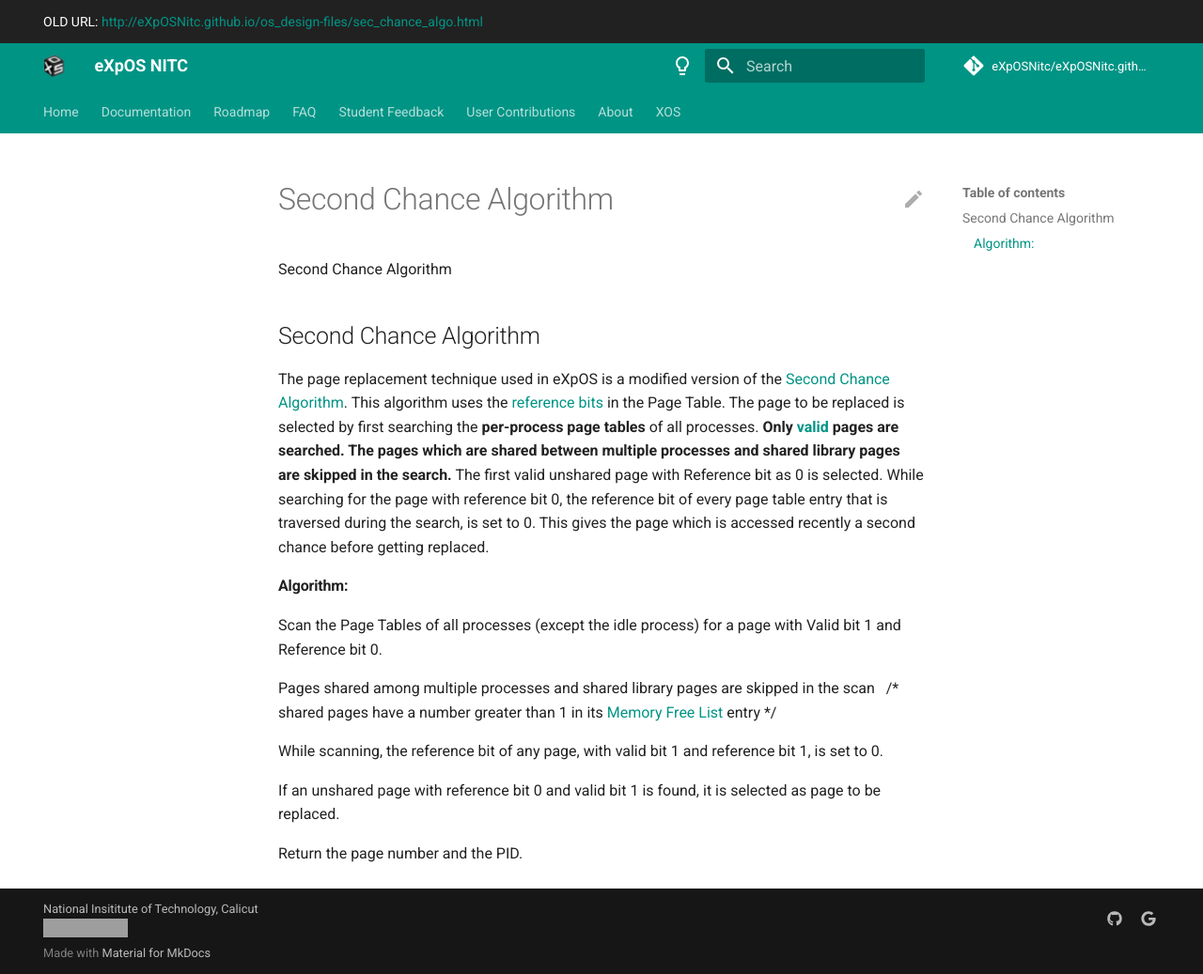
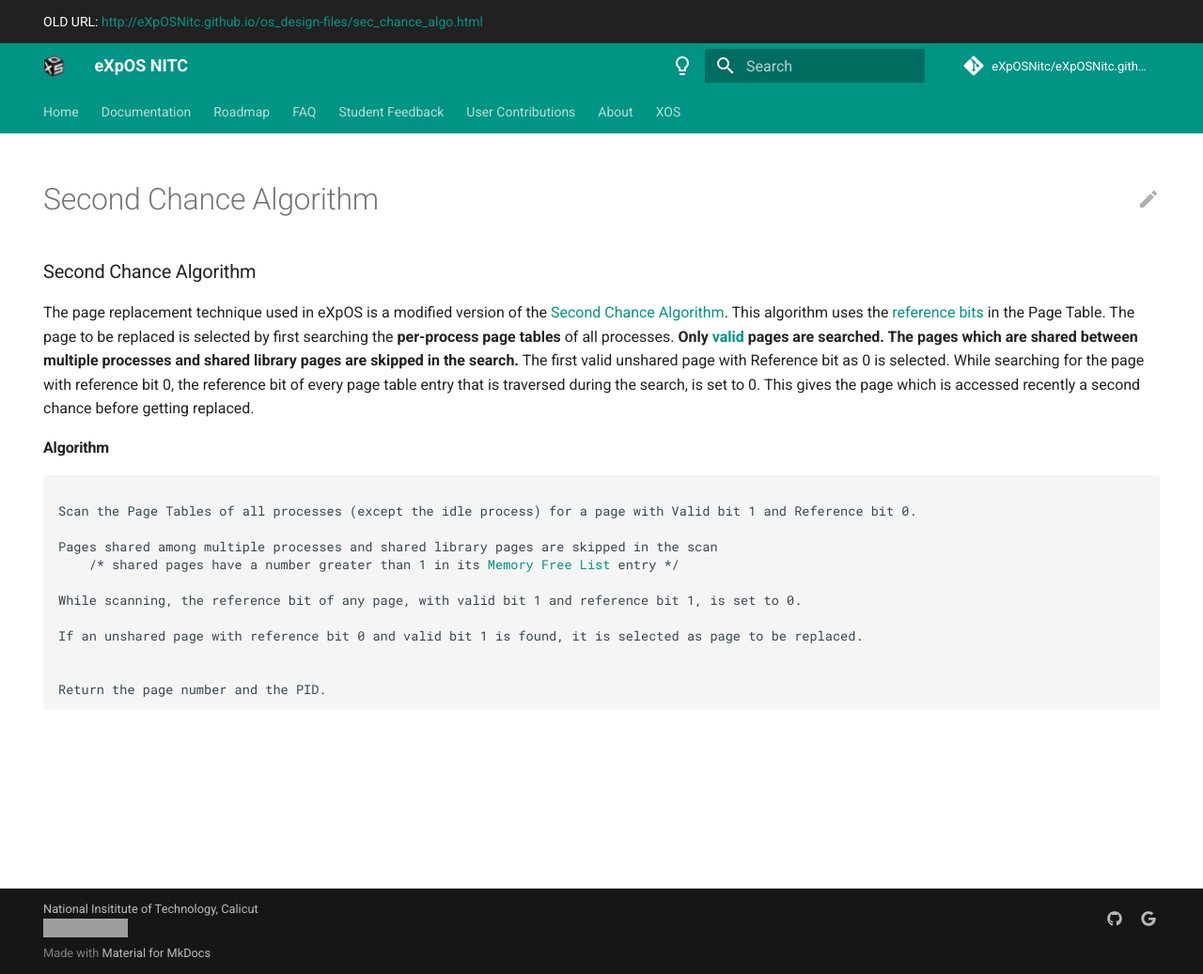
Before and after one commit to eXpOSNitc/expos-docs, an MkDocs documentation site: the page built from docs/os_design/sec_chance_algo.md, in a window 1280 px wide and 1037 px high. Shown: the whole window at 94% size. Built offline with MkDocs 1.6.1 and Material for MkDocs 9.7.7, drawn with Linux system fonts in a browser that asks for light colours; comment, search, counter and statistics services are not loaded; grey boxes are pictures that could not be loaded.

Commit message:
migrate second change algorithm

```diff
--- a/docs/os_design/sec_chance_algo.md
+++ b/docs/os_design/sec_chance_algo.md
@@ -1,112 +1,30 @@
 ---
 title: 'Second Chance Algorithm'
 original_url: 'http://eXpOSNitc.github.io/os_design-files/sec_chance_algo.html'
+hide:
+    - navigation
+    - toc
 ---
 
-
-
-
-
-
-
-Second Chance Algorithm
-
-
-
-
-
-
-
-
-
-
-
-
-
-
-
-
-
-
-
-
-
-
-
-
-
-
-
-
-
-
-
-
-
-
-
-
-
-
-
-
-
-
-
-
-
-
-
-
-
-
-
-
-
-
-
-
-
-
-
-
-
-
-
-
-
-
-
-
-
-
-
-Second Chance Algorithm
------------------------
-
-
-
-
-
+### Second Chance Algorithm
 
 The page replacement technique used in eXpOS is a modified version of the [Second Chance Algorithm](http://en.wikipedia.org/wiki/Page_replacement_algorithm#Second-chance). This algorithm uses the [reference bits](process_table#per_page_table) in the Page Table. The page to be replaced is selected by first searching the **per-process page tables** of all processes. **Only [valid](process_table.html#per_page_table) pages are searched. The pages which are shared between multiple processes and shared library pages are skipped in the search.** The first valid unshared page with Reference bit as 0 is selected. While searching for the page with reference bit 0, the reference bit of every page table entry that is traversed during the search, is set to 0. This gives the page which is accessed recently a second chance before getting replaced.
 
 
 
 
-#### Algorithm:
+#### Algorithm
 
-
+<pre><code>
 Scan the Page Tables of all processes (except the idle process) for a page with Valid bit 1 and Reference bit 0.
 
-
-Pages shared among multiple processes and shared library pages are skipped in the scan   /* shared pages have a number greater than 1 in its [Memory Free List](mem_ds.html#mem_free_list) entry */
-
+Pages shared among multiple processes and shared library pages are skipped in the scan
+    /* shared pages have a number greater than 1 in its <a href="mem_ds.html#mem_free_list">Memory Free List</a> entry */
 
 While scanning, the reference bit of any page, with valid bit 1 and reference bit 1, is set to 0.
-
 
 If an unshared page with reference bit 0 and valid bit 1 is found, it is selected as page to be replaced.
 
 
 Return the page number and the PID.
+</code></pre>
```
